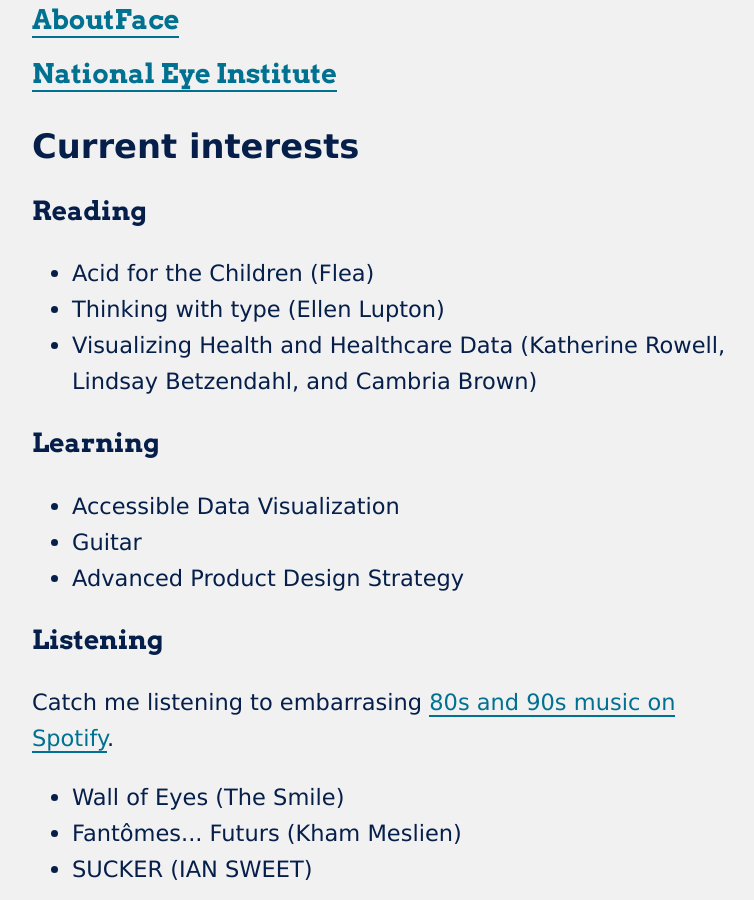
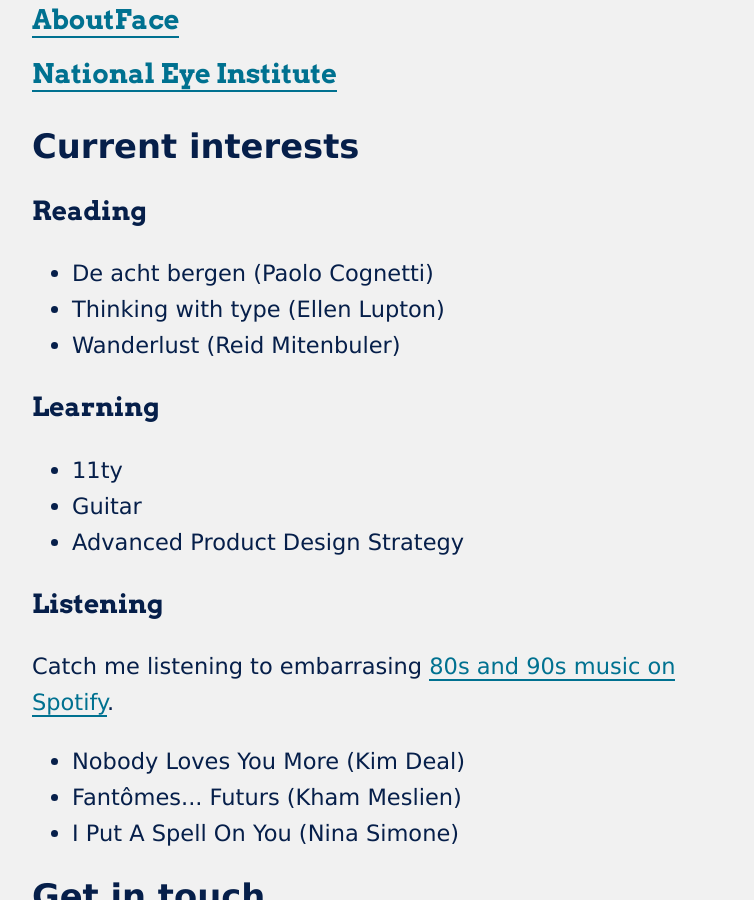
Before and after one commit to fredvg/fredvg.github.io, a Jekyll site: the page index.html, which Jekyll copies as it is, in a window 1280 px wide and 900 px high, scrolled down 863 px. Shown: the whole window, without its empty margins (248-1002 px from the left). Built offline with Jekyll 4.4.1, drawn with Linux system fonts in a browser that asks for light colours.

Commit message:
Update index.html

```diff
--- a/index.html
+++ b/index.html
@@ -45,15 +45,15 @@
       <div class="interest-column">
         <h3>Reading</h3>
         <ul>
-          <li>Acid for the Children (Flea)</li>
+          <li>De acht bergen (Paolo Cognetti)</li>
           <li>Thinking with type (Ellen Lupton)</li>
-          <li>Visualizing Health and Healthcare Data (Katherine Rowell, Lindsay Betzendahl, and Cambria Brown)</li>
+          <li>Wanderlust (Reid Mitenbuler)</li>
         </ul>
       </div>
       <div class="interest-column">
         <h3>Learning</h3>
         <ul>
-          <li>Accessible Data Visualization</li>
+          <li>11ty</li>
           <li>Guitar</li>
           <li>Advanced Product Design Strategy</li>
         </ul>
@@ -62,9 +62,9 @@
         <h3>Listening</h3>
         Catch me listening to embarrasing <a href="https://open.spotify.com/user/madebyfred">80s and 90s music on Spotify</a>.
         <ul>
-          <li>Wall of Eyes (The Smile)</li>
+          <li>Nobody Loves You More (Kim Deal)</li>
           <li>Fantômes... Futurs (Kham Meslien)</li>
-          <li>SUCKER (IAN SWEET)</li>
+          <li>I Put A Spell On You (Nina Simone)</li>
         </ul>
       </div>
     </section>
```
